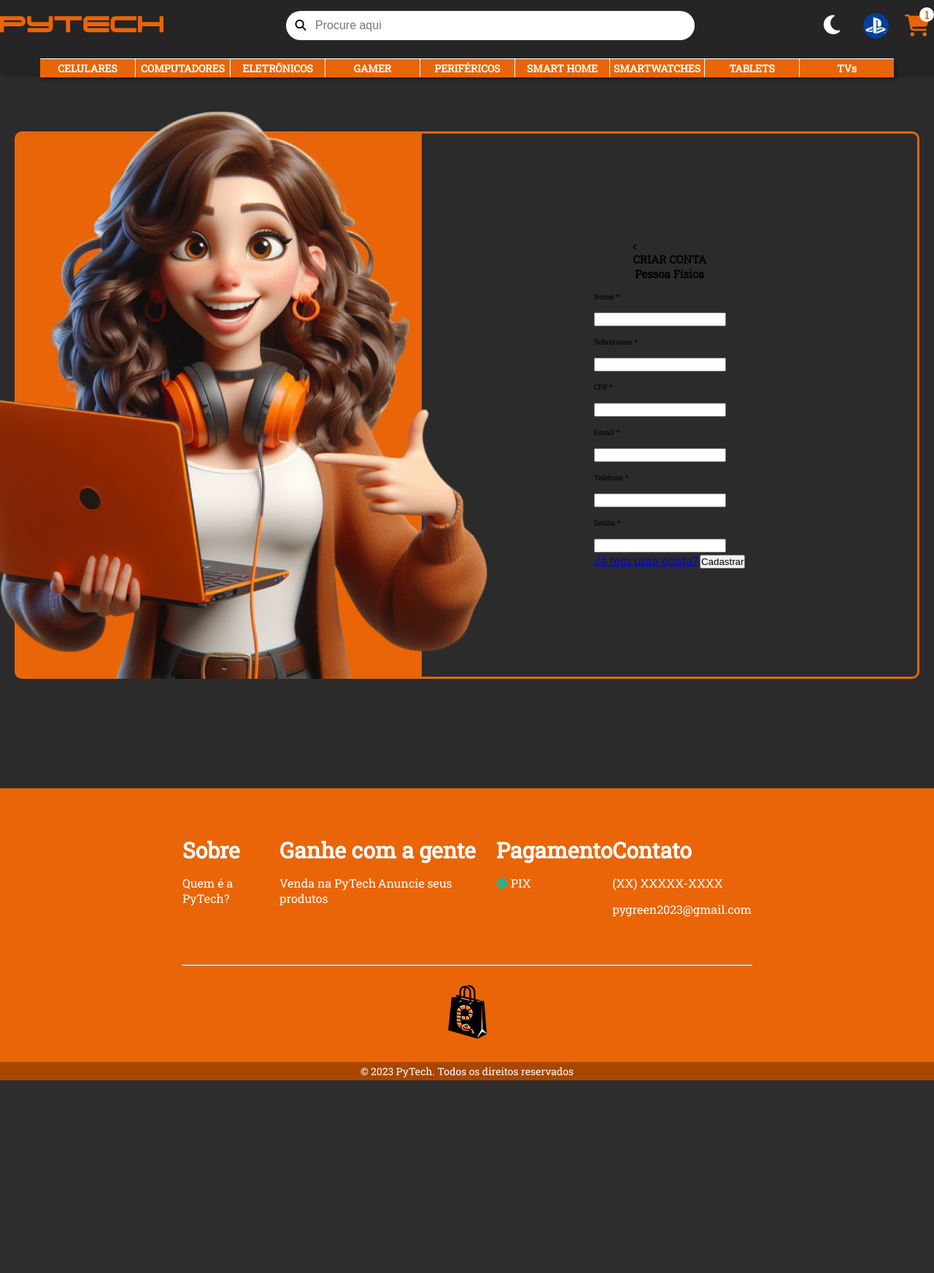
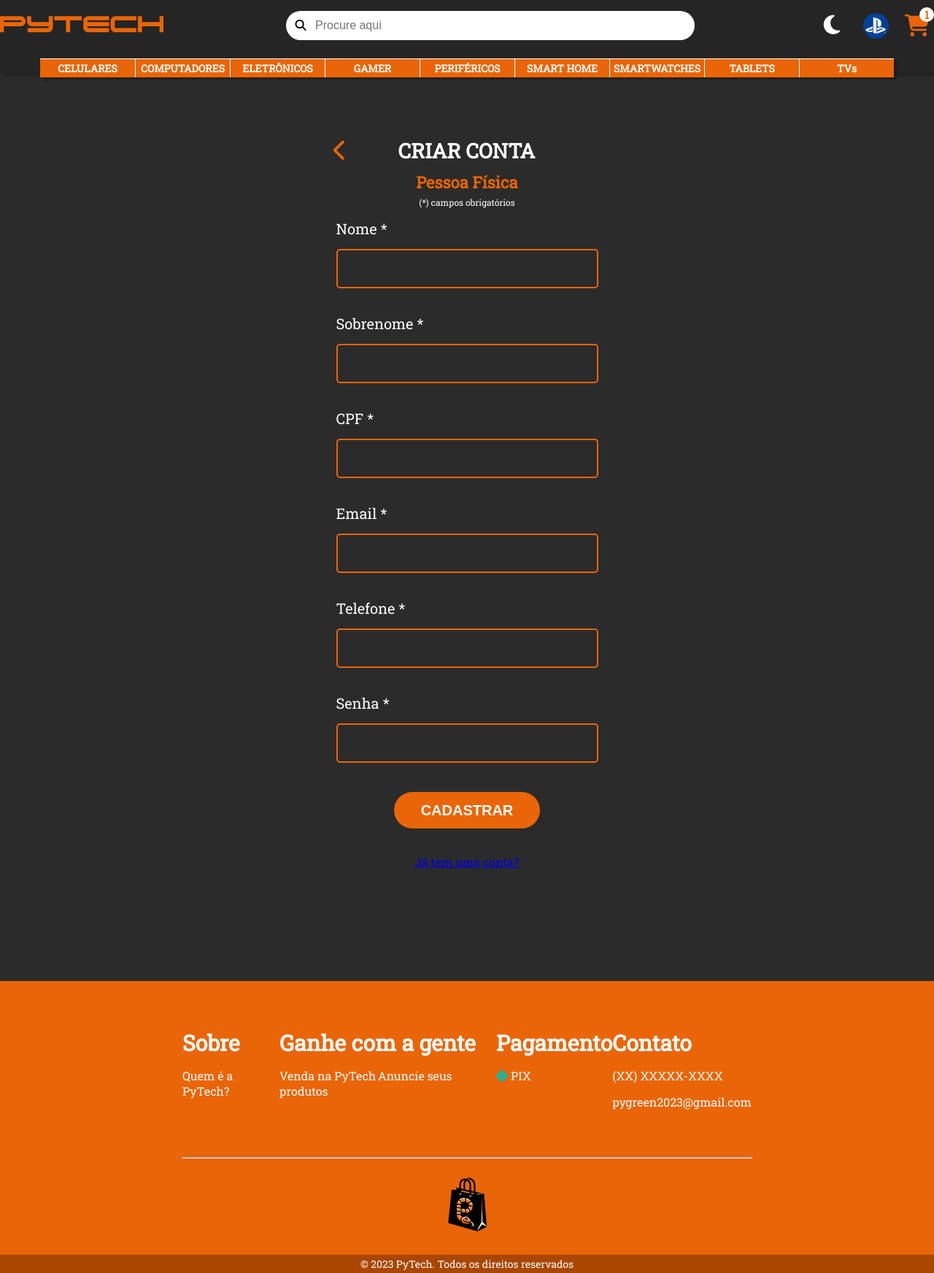
Before and after one commit to PedroAug91/PyTech, a Flask app: page /auth in a window 1280 px wide. Shown: the whole page at 73% size. Before the commit the page ends 1480 px from the top, so only its background shows below. Run offline with Flask 3, Linux system fonts and the light colour scheme; some libraries are stand-ins or nearby versions.

Commit message:
front-end signup
tá pronto, só falta adicionar o back-end, famoso flask

```diff
--- a/PyTech/static/css/authPages/styleDesktop.css
+++ b/PyTech/static/css/authPages/styleDesktop.css
@@ -3,6 +3,7 @@
     justify-content: center;
     align-items: center;
     background-color: var(--clr-primary);
+    font-family: 'Roboto Slab';
 }
 
 /* Container que guarda a imagem e o form  */
@@ -19,6 +20,7 @@
     margin-inline: 20px;
 }
 
+/* container que guarda a imagem da personagem */
 #backgroundImage {
     height: 100%;
     width: 45%;
@@ -33,6 +35,7 @@
     margin-left: -70px;
 }
 
+/* Container que guarda os inputs e o form de signup */
 #rightContainer {
     width: 55%;
 }
@@ -43,3 +46,124 @@
     align-items: center;
     justify-content: center;
 }
+
+.title-signup {
+    display: flex;
+    align-items: center;
+    justify-content: center;
+    width: 100%;
+    margin-bottom: 10px;
+}
+
+.title-signup h1 {
+    font-size: 3.2rem;
+    color: var(--clr-accent-white);
+    position: relative;
+    right: 10px;
+}
+
+.title-signup button{
+    font-size: 3rem;
+    color: var(--clr-secondary);
+    position: relative;
+    right: 80px;
+    background-color: transparent;
+    border: none;
+    cursor: pointer;
+}
+
+.subtitle-signup {
+    display: flex;
+    flex-direction: column;
+    align-items: center;
+    gap: 5px;
+}
+
+.subtitle-signup h2 {
+    color: var(--clr-secondary);
+    font-size: 2.2rem;
+}
+
+.subtitle-signup h3 {
+    color: var(--clr-accent-white);
+    font-weight: 100;
+    font-size: 1.2rem;
+}
+
+.inputs {
+    display: grid;
+    grid-template-columns: repeat(2, 1fr);
+    grid-template-rows: repeat(4, 1fr);
+    gap: 20px;
+    place-items: center;
+}
+
+.inputs input {
+    width: 345px;
+    height: 50px;
+    border: 2px solid var(--clr-secondary);
+    border-radius: 5px;
+    background-color: transparent;
+    font-size: 1.8rem;
+    color: var(--clr-accent-white);
+    padding-inline: 5px;
+}
+
+.inputs div p {
+    font-size: 2rem;
+    color: var(--clr-accent-white);
+}
+
+.inputs button{
+    width: 200px;
+    height: 50px;
+    border-radius: 50px;
+    background-color: var(--clr-secondary);
+    border: none;
+    color: var(--clr-accent-white);
+    font-size: 2rem;
+    text-transform: uppercase;
+    font-weight: bold;
+}
+
+
+@media screen and (max-width: 1420px) {
+    #signupContainer {
+        display: flex;
+        max-width: 1414px;
+        width: 100%;
+        min-height: 100%;
+        border: none;
+        margin-top: 150px;
+        margin-bottom: 350px;
+        border-radius: 10px;
+        margin-inline: 20px;
+        justify-content: center;
+    }
+
+    #backgroundImage {
+        display: none;
+    }
+
+    .inputs {
+        grid-template-columns: 1fr;
+    }
+
+    .title-signup {
+        margin-top: 150px;
+    }
+
+    .title-signup h1 {
+        font-size: 2.8rem;
+        position: relative;
+    }
+
+    .inputs a {
+        grid-row: 8 / 8;
+    }
+
+    .inputs button {
+        margin-top: 20px;
+        grid-row: 7 / 8;
+    }
+}
--- a/PyTech/templates/authPage.html
+++ b/PyTech/templates/authPage.html
@@ -11,29 +11,41 @@
             </div>
             <div id="rightContainer">
                 <div class="title-signup">
-                    <i class="fa-solid fa-chevron-left"></i>
+                    <button><i class="fa-solid fa-chevron-left"></i></button>
                     <h1>CRIAR CONTA</h1>
                 </div>
                 <div class="subtitle-signup">
                     <h2>Pessoa Física</h2>
+                    <h3>(*) campos obrigatórios</h3>
                 </div>
                 <div class="forms-signup">
                     <form id="form-signup" action="signup" method="post">
                         <div class="inputs">
+                            <div>
                                 <p>Nome *</p>
                                 <input type="text" name="name">
+                            </div>
+                            <div>
                                 <p>Sobrenome *</p>
                                 <input type="text" name="last-name">
+                            </div>
+
+                            <div>
                                 <p>CPF *</p>
                                 <input type="text" name="username">
+                            </div>
+                            <div>
                                 <p>Email *</p>
                                 <input type="email" name="email">
+                            </div>
+                            <div>
                                 <p>Telefone *</p>
                                 <input type="text" name="Telephone">
+                            </div>
+                            <div>
                                 <p>Senha *</p>
                                 <input class="password" maxlength="16" class="password" maxlength="16" type="password" name="password">
                             </div>
-                        <div class="footing">
                             <a href="/signin">Já tem uma conta?</a>
                             <button type="submit" id="btn-registrar" value="registrar">Cadastrar</button>
                         </div>
--- a/main.py
+++ b/main.py
@@ -28,6 +28,10 @@ def homepage():
 
     return render_template("homepage.html", title="Página Principal", produtos=fetchdata, imagens=fetchdata2)
 
+@app.route("/signup", methods=['POST'])
+def signup():
+    pass
+
 @app.route("/product/<produto>")
 def produto(produto):
     return render_template('productPage.html')
@@ -35,6 +39,7 @@ def produto(produto):
 @app.route("/user/usuario")
 def usuario(usuario):
     return render_template('productPage.html')
+
 
 @app.route("/admin")
 def admin():
```
Lines whose indentation alone changed are shown as unchanged.
